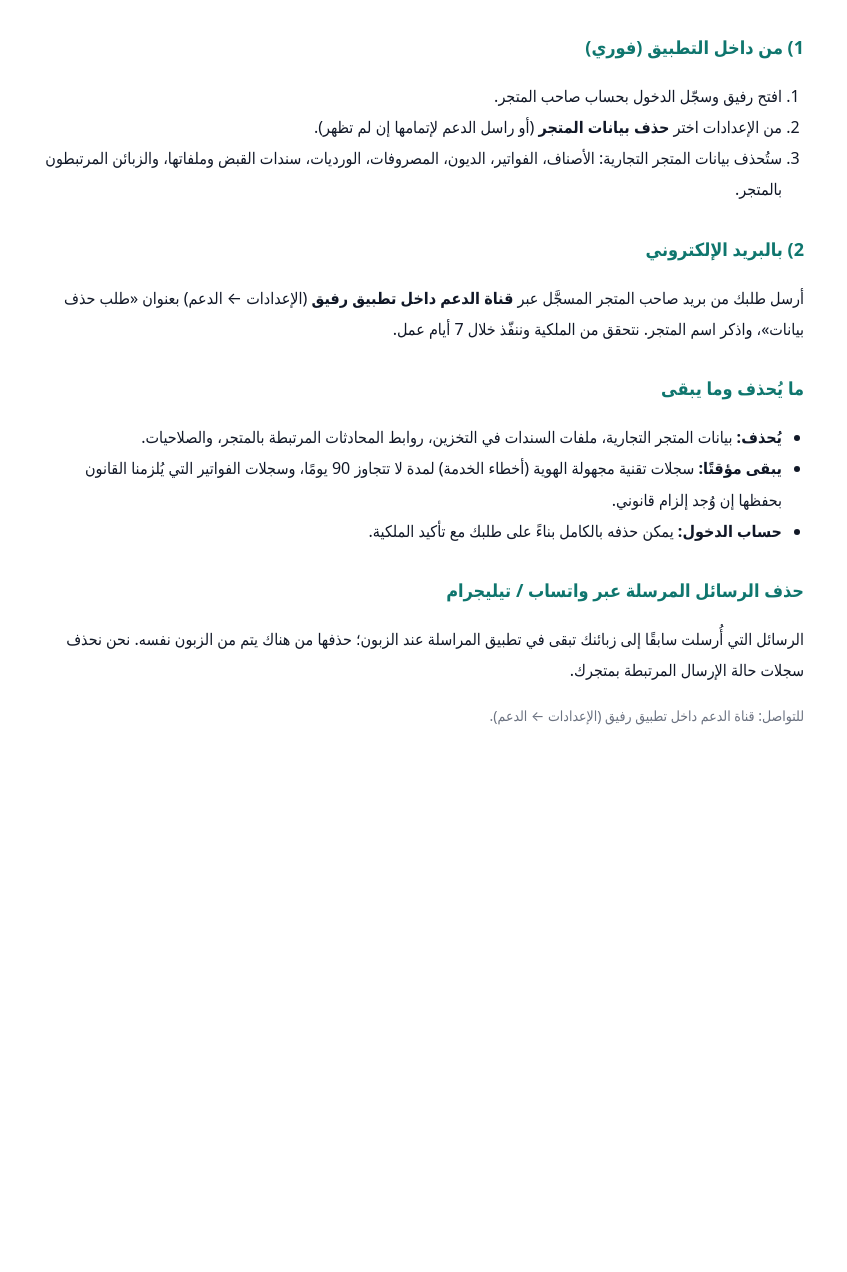
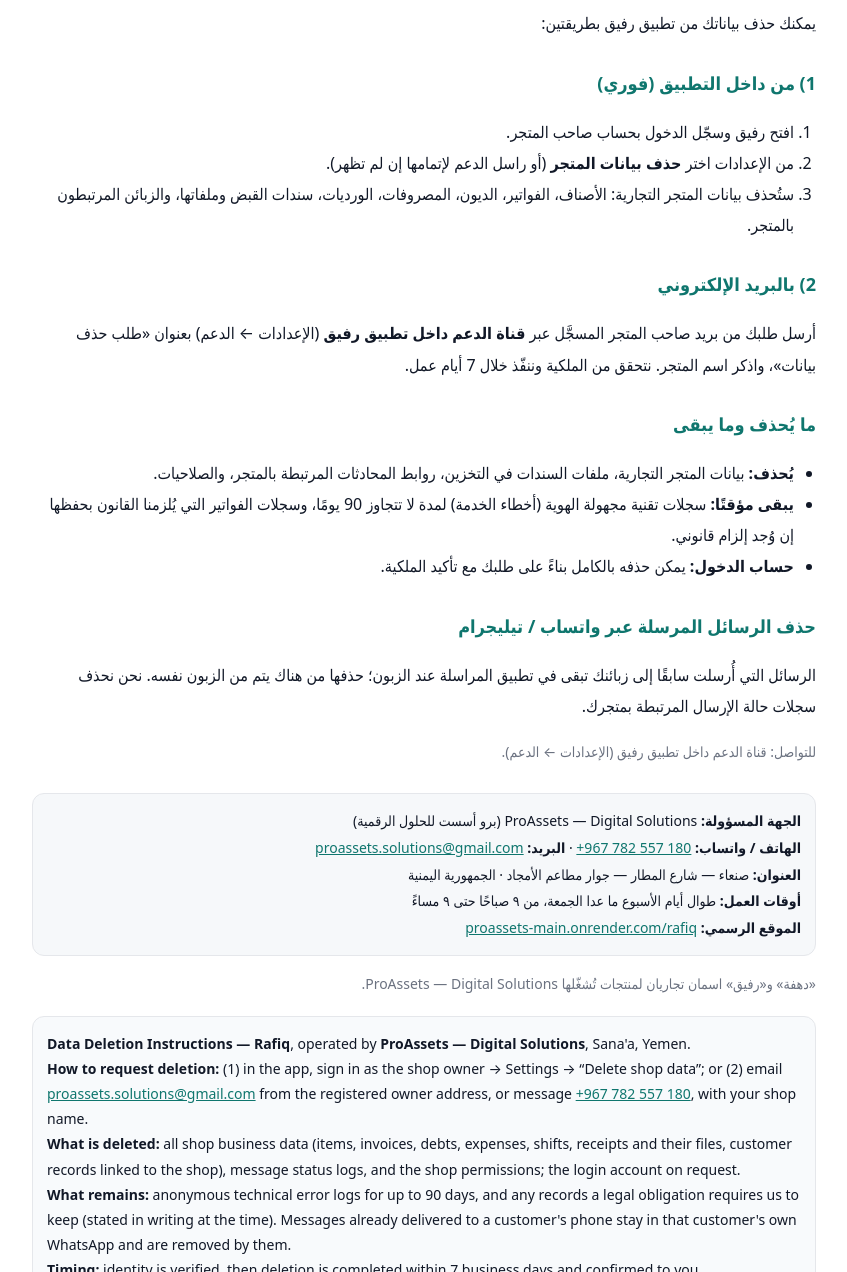
Before and after one commit to proassetssolutions-cpu/rafiq-policies, a plain HTML site: page data-deletion.html in a window 1280 px wide. Shown: the part 181-1453 px from the top of the page, without its empty margins (216-1063 px from the left). Before the commit the page ends 953 px from the top, so only its background shows below. Drawn offline with Linux system fonts and the light colour scheme.

Commit message:
policies: توحيد الهوية إلى ProAssets — Digital Solutions + ملخص إنجليزي وتنقّل

```diff
--- a/data-deletion.html
+++ b/data-deletion.html
@@ -1,9 +1,29 @@
 <!doctype html><html lang="ar" dir="rtl"><head><meta charset="utf-8">
 <meta name="viewport" content="width=device-width,initial-scale=1">
 <title>حذف البيانات — رفيق</title>
-<style>body{font-family:system-ui,-apple-system,'Segoe UI',Tahoma,sans-serif;max-width:760px;margin:0 auto;padding:28px 18px;line-height:1.95;color:#111827}h1{font-size:25px}h2{font-size:18px;margin-top:26px;color:#0f766e}.muted{color:#6b7280;font-size:14px}ol,ul{padding-inline-start:22px}code{direction:ltr;display:inline-block}a{color:#0f766e}</style></head><body>
+<style>
+:root{--navy:#0E2A47;--teal:#0f766e;--line:#e5e7eb}
+*{box-sizing:border-box}
+body{font-family:system-ui,-apple-system,'Segoe UI',Tahoma,sans-serif;max-width:820px;margin:0 auto;padding:26px 18px 40px;line-height:1.95;color:#111827;background:#fff}
+h1{font-size:25px;margin:6px 0 4px}
+h2{font-size:18px;margin-top:26px;color:var(--teal)}
+.muted{color:#6b7280;font-size:14px}
+ol,ul{padding-inline-start:22px}
+a{color:var(--teal)}
+nav{display:flex;gap:14px;flex-wrap:wrap;border-bottom:1px solid var(--line);padding-bottom:10px;margin-bottom:18px;font-size:14.5px;font-weight:600}
+nav a{text-decoration:none}
+.brand{font-weight:800;color:var(--navy);margin-inline-end:auto}
+.ident{background:#f6f8fa;border:1px solid var(--line);border-radius:12px;padding:14px;margin-top:28px;font-size:14px;line-height:1.9}
+.en{direction:ltr;text-align:left;background:#f8fafc;border:1px solid var(--line);border-radius:12px;padding:14px;margin-top:18px;font-size:14px;line-height:1.8}
+</style></head><body>
+<nav>
+<a class="brand" href="index.html">رفيق — السياسات</a>
+<a href="privacy.html">الخصوصية</a>
+<a href="terms.html">الشروط</a>
+<a href="data-deletion.html">حذف البيانات</a>
+</nav>
 <h1>طلب حذف البيانات — تطبيق «رفيق»</h1>
-<p class="muted">دهفة للتقنية • آخر تحديث: 23 نوفمبر 2026</p>
+<p class="muted">ProAssets — Digital Solutions • آخر تحديث: 23 نوفمبر 2026</p>
 
 <p>يمكنك حذف بياناتك من تطبيق رفيق بطريقتين:</p>
 
@@ -28,4 +48,25 @@
 <p>الرسائل التي أُرسلت سابقًا إلى زبائنك تبقى في تطبيق المراسلة عند الزبون؛ حذفها من هناك يتم من الزبون نفسه. نحن نحذف سجلات حالة الإرسال المرتبطة بمتجرك.</p>
 
 <p class="muted">للتواصل: قناة الدعم داخل تطبيق رفيق (الإعدادات ← الدعم).</p>
+<div class="ident">
+<b>الجهة المسؤولة:</b> ProAssets — Digital Solutions (برو أسست للحلول الرقمية)<br>
+<b>الهاتف / واتساب:</b> <a href="https://wa.me/967782557180" dir="ltr">+967 782 557 180</a> ·
+<b>البريد:</b> <a href="mailto:proassets.solutions@gmail.com">proassets.solutions@gmail.com</a><br>
+<b>العنوان:</b> صنعاء — شارع المطار — جوار مطاعم الأمجاد · الجمهورية اليمنية<br>
+<b>أوقات العمل:</b> طوال أيام الأسبوع ما عدا الجمعة، من ٩ صباحًا حتى ٩ مساءً<br>
+<b>الموقع الرسمي:</b> <a href="https://proassets-main.onrender.com/rafiq" dir="ltr">proassets-main.onrender.com/rafiq</a>
+</div>
+<p class="muted" style="margin-top:14px">«دهفة» و«رفيق» اسمان تجاريان لمنتجات تُشغّلها ProAssets — Digital Solutions.</p>
+<div class="en">
+<b>Data Deletion Instructions — Rafiq</b>, operated by <b>ProAssets — Digital Solutions</b>, Sana'a, Yemen.<br>
+<b>How to request deletion:</b> (1) in the app, sign in as the shop owner → Settings → “Delete shop data”; or
+(2) email <a href="mailto:proassets.solutions@gmail.com?subject=Data%20Deletion%20Request">proassets.solutions@gmail.com</a>
+from the registered owner address, or message <a href="https://wa.me/967782557180">+967 782 557 180</a>, with your shop name.<br>
+<b>What is deleted:</b> all shop business data (items, invoices, debts, expenses, shifts, receipts and their files,
+customer records linked to the shop), message status logs, and the shop permissions; the login account on request.<br>
+<b>What remains:</b> anonymous technical error logs for up to 90 days, and any records a legal obligation requires us to
+keep (stated in writing at the time). Messages already delivered to a customer's phone stay in that customer's own
+WhatsApp and are removed by them.<br>
+<b>Timing:</b> identity is verified, then deletion is completed within 7 business days and confirmed to you.
+</div>
 </body></html>
```
